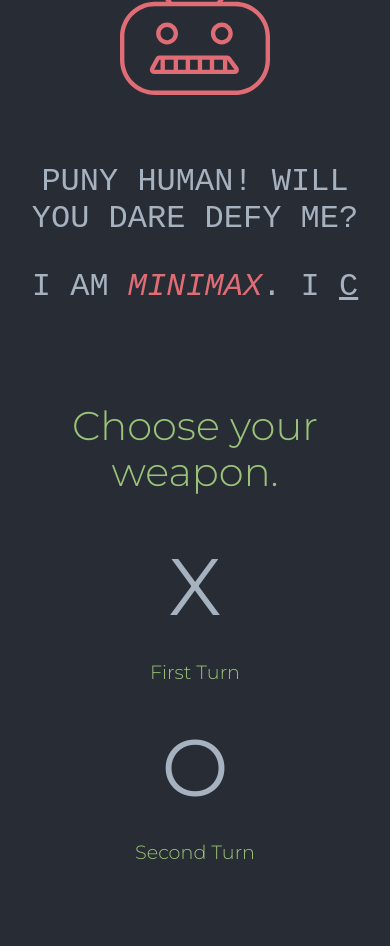
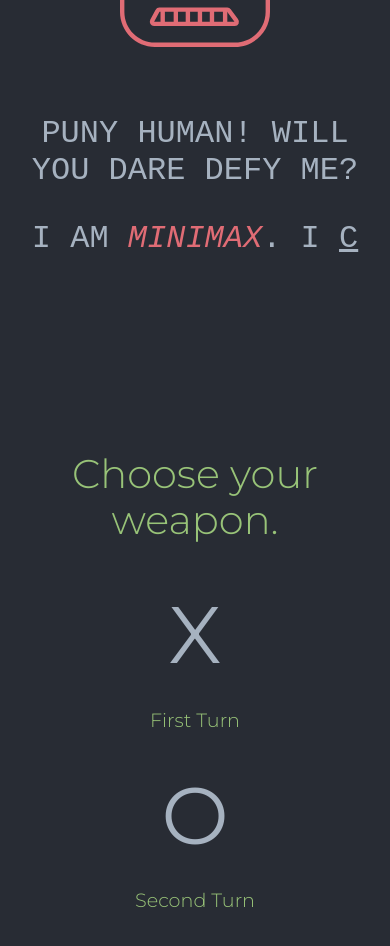
Before and after one commit to freddydumont/tic-tac-toe, a React (Create React App) app: page / in a window 390 px wide. Shown: the top 946 px of the page. Built offline with nearby package versions, Linux system fonts and the light colour scheme.

Commit message:
Add media queries to give a min-height to welcome-message
Add include-media to easily implement the required media queries

```diff
--- a/package.json
+++ b/package.json
@@ -4,6 +4,7 @@
   "private": true,
   "dependencies": {
     "axios": "^0.16.2",
+    "include-media": "^1.4.9",
     "jquery": "^3.2.1",
     "node-sass-chokidar": "0.0.3",
     "normalize.css": "^7.0.0",
--- a/src/components/choose_weapon.js
+++ b/src/components/choose_weapon.js
@@ -9,7 +9,7 @@ import { setPiece } from '../actions';
 // it is directly connected to the store to allow onClick to dispatch an action
 let ChooseWeapon = ({ dispatch }) => {
   return (
-    <div>
+    <div className="choose-weapon">
       <h1>Choose your weapon.</h1>
       <div className="buttons-container">
         <Link to="/game" onClick={() => dispatch(setPiece('x'))}>
--- a/src/styles/App.scss
+++ b/src/styles/App.scss
@@ -5,6 +5,7 @@
  * IMPORTS
  ****************/
 @import url('https://fonts.googleapis.com/css?family=Montserrat:300,400');
+@import '../../node_modules/include-media/dist/_include-media.scss';
 @import './game.scss';
 
 /*****************
@@ -68,7 +69,7 @@ a {
   // app layout
   display: flex;
   flex-direction: column;
-  justify-content: center;
+  justify-content: space-between;
   align-items: center;
 
   img {
@@ -85,7 +86,15 @@ a {
 }
 
 .welcome-message {
-  min-height: 7em;
+  @include media(">720px") {
+    min-height: 175px;
+  }
+  @include media("<=720px") {
+    min-height: 240px;
+  }
+  @include media("<=400px") {
+    min-height: 320px;
+  }
   margin: 20px;
   text-transform: uppercase;
   font-family: Courier New, Courier, monospace;
```
Also changed, not shown: 1 other file (tests, documents, lock files or other folders).
